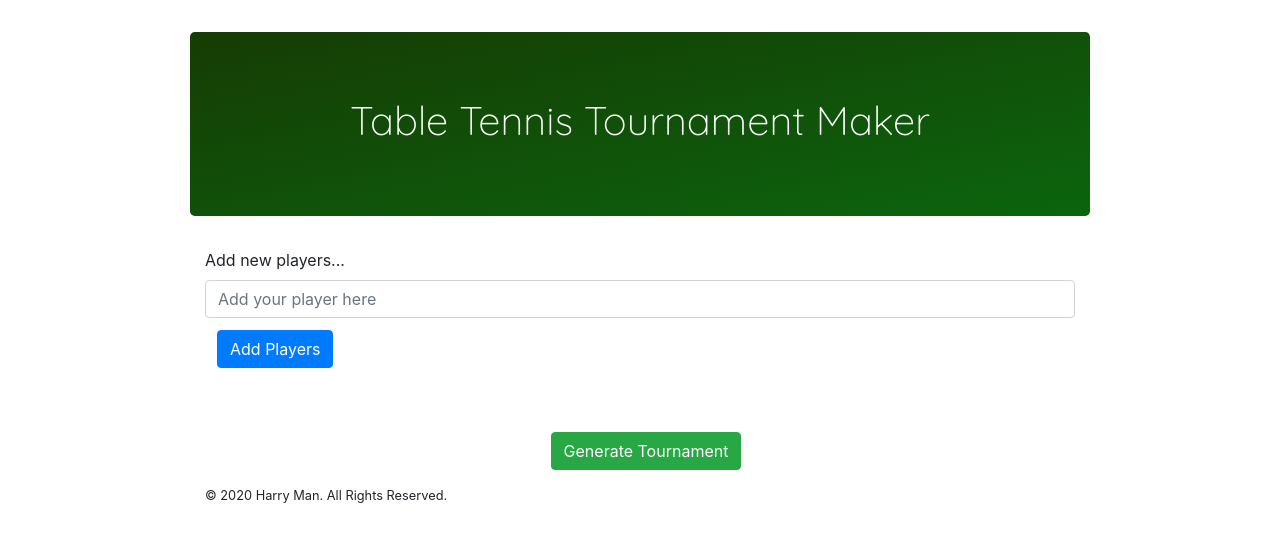
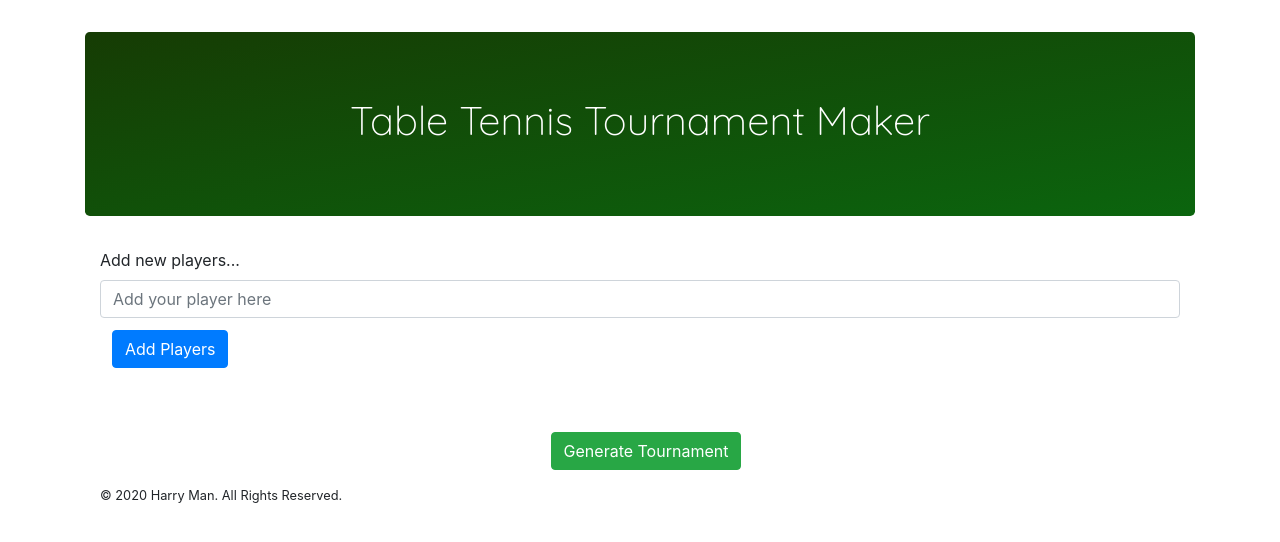
Before and after one commit to harrymandeveloper/tabletennistournamentmaker, a React (Create React App) app: page / in a window 1280 px wide. Shown: the top 542 px of the page. Built offline with nearby package versions, Linux system fonts and the light colour scheme.

Commit message:
Changing App.js into a functional component

```diff
--- a/src/App.js
+++ b/src/App.js
@@ -3,25 +3,24 @@ import Footer from './components/Footer.js';
 import FourOhFour from './components/FourOhFour.js';
 import Header from './components/Header.js';
 import Player from './components/Player.js';
-
-
 import {
   BrowserRouter as Router,
   Switch,
   // Route,
 } from "react-router-dom";
+import ListPlayers from './components/ListPlayers.js';
 
-const App = () => {
-  return (
+function App() {
+
+  return(
     <Router>
-      <div className="wrapper">
       <Header />
       <Switch>
     <Player />
+    <ListPlayers />
     <FourOhFour />
     </ Switch>
       <Footer />
-      </div>
     </Router >
     )
 
--- a/src/components/Player.js
+++ b/src/components/Player.js
@@ -1,5 +1,6 @@
 import React, { Component } from "react";
-import { Button, Form, Row } from 'react-bootstrap'
+import { Button, Form, Row } from 'react-bootstrap';
+
 
 class Player extends Component {
   constructor(props) {
```
